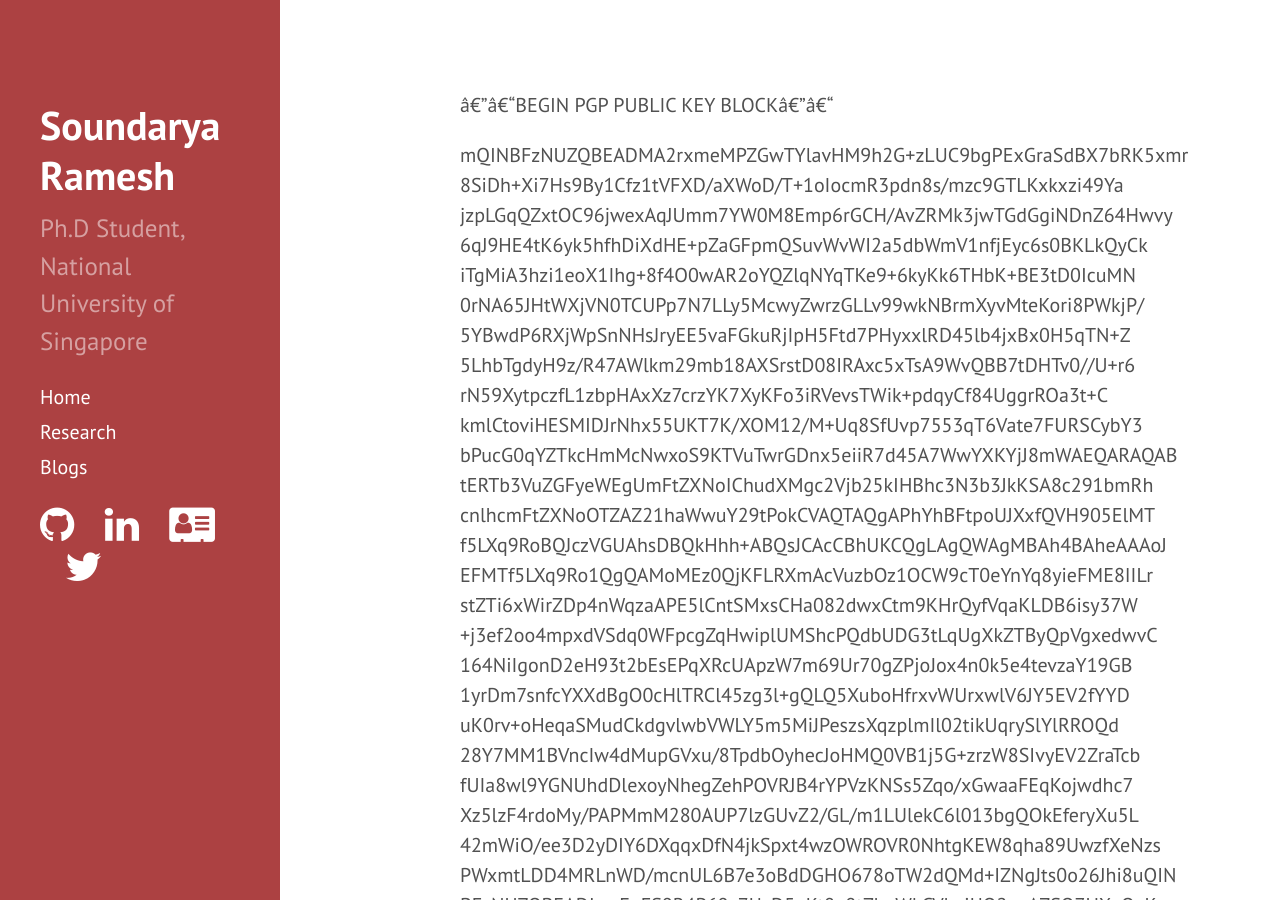
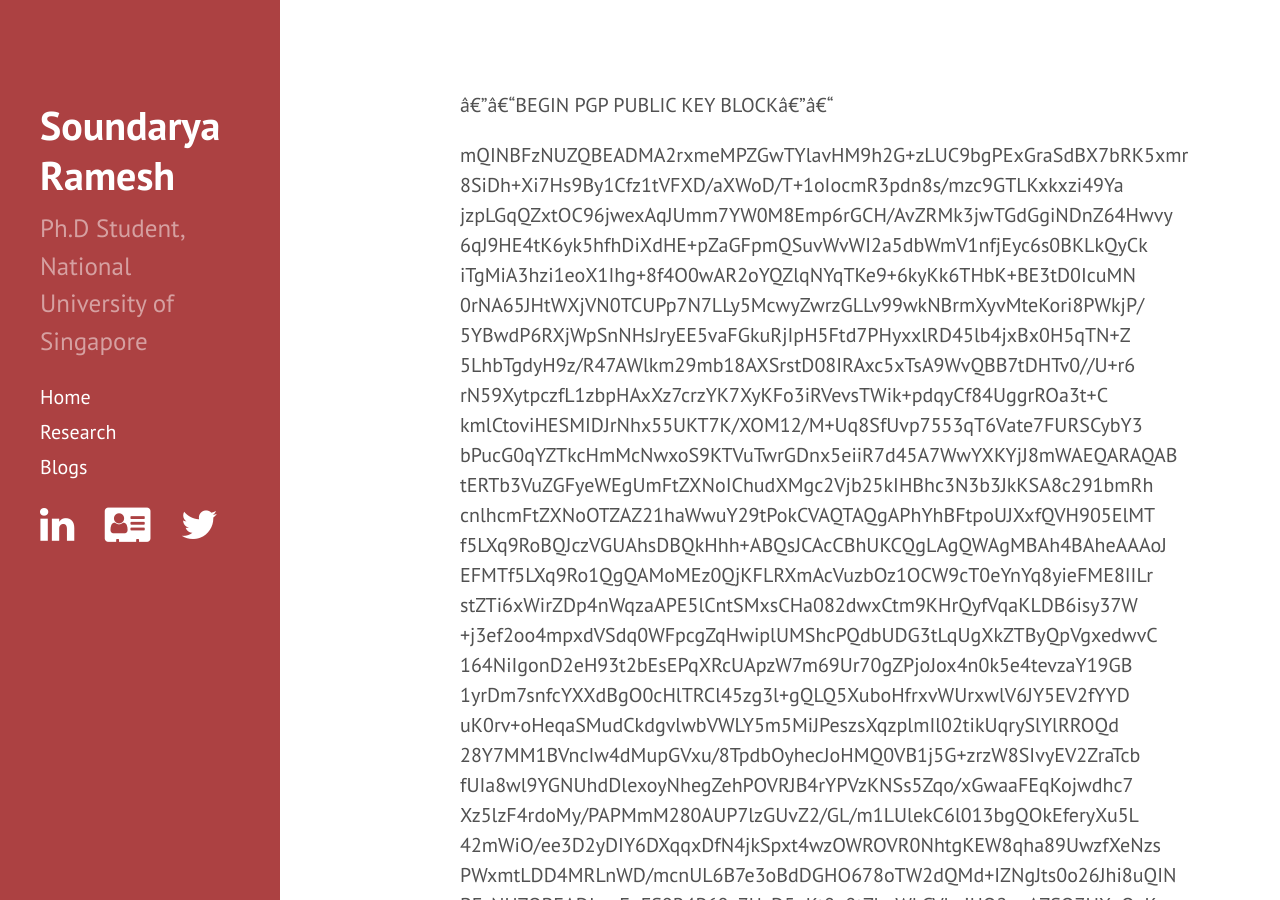
Before and after one commit to soundaryaramesh/soundaryaramesh.github.io, a Jekyll site: the page built from pub-key.md, in a window 1280 px wide and 900 px high. Built offline with Jekyll 4.4.1, drawn with Linux system fonts in a browser that asks for light colours; our own code applies the rules of GitHub Pages for plain Markdown files.

```diff
--- a/_includes/sidebar.html
+++ b/_includes/sidebar.html
@@ -33,10 +33,10 @@
       {% endfor %}-->
     </nav>
     <!-- contact icons go here -->
-    <a href="https://github.com/soundaryaramesh/">
+    <!-- <a href="https://github.com/soundaryaramesh/">
       <i class="fa fa-github fa-2x"></i>
-    </a>
-    <a style="padding-left:25px;" href="https://www.linkedin.com/in/soundarya-ramesh/">
+    </a> -->
+    <a href="https://www.linkedin.com/in/soundarya-ramesh/">
   	  <i class="fa fa-linkedin fa-2x"></i>
     </a>
     <a style="padding-left:25px;" href="{{ site.url }}/cv.pdf">
```
